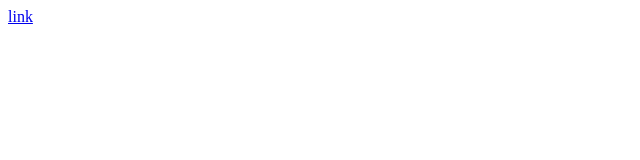
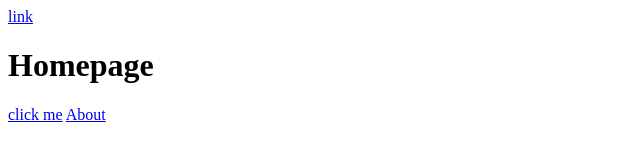
Before and after one commit to ver1812/git_test, a plain HTML site: page odin-links-and-images/index.html in a window 1280 px wide. Shown: the whole page, without its empty margins (0-640 px from the left). Drawn offline with Linux system fonts and the light colour scheme.

Commit message:
relative link

```diff
--- a/odin-links-and-images/index.html
+++ b/odin-links-and-images/index.html
@@ -10,5 +10,9 @@
     <a href="https://www.theodinproject.com/about
 
     "> link</a>
+    <h1>Homepage</h1>
+	<a href="https://www.theodinproject.com/about">click me</a>
+
+	<a href="about.html">About</a>
 </body>
 </html>
```
Also changed, not shown: odin-links-and-images/about.html (added, +11 -0 lines).
